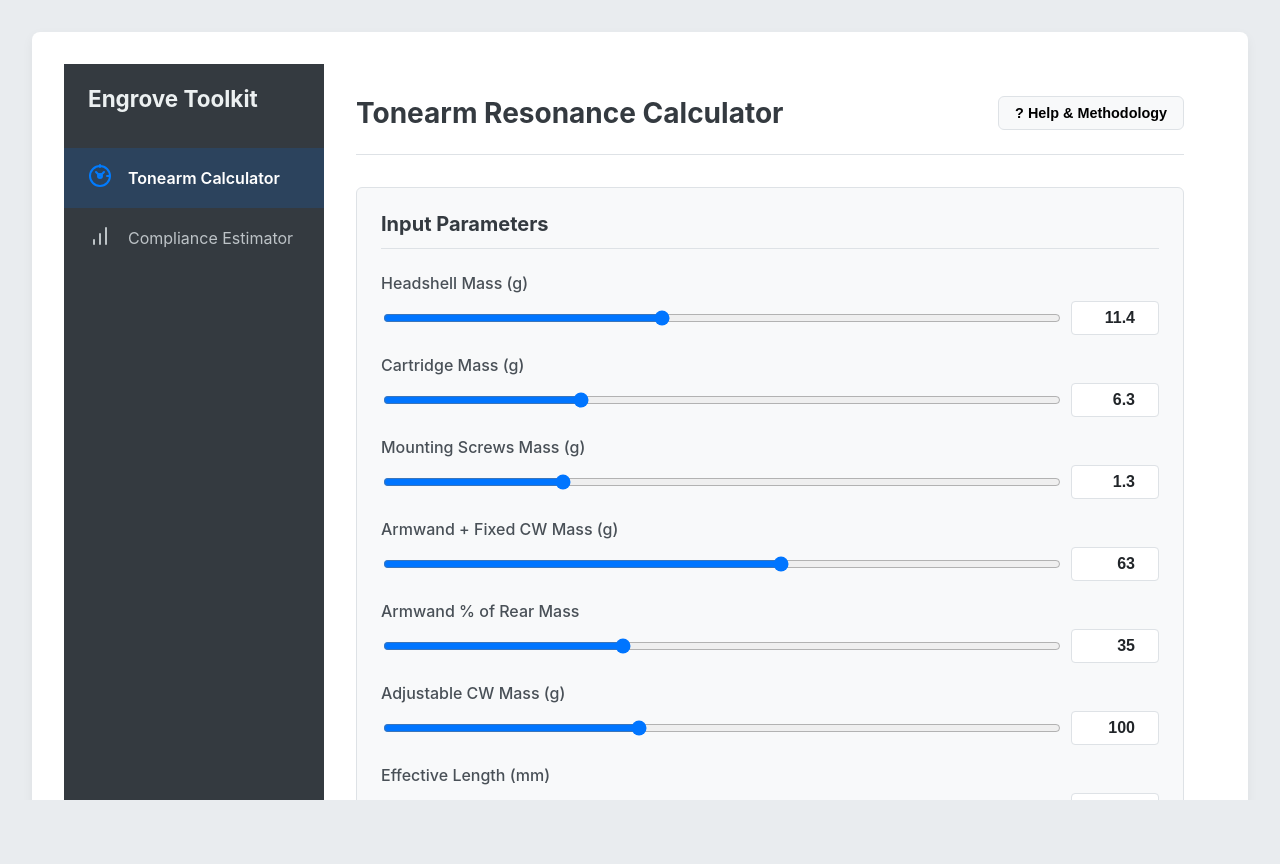
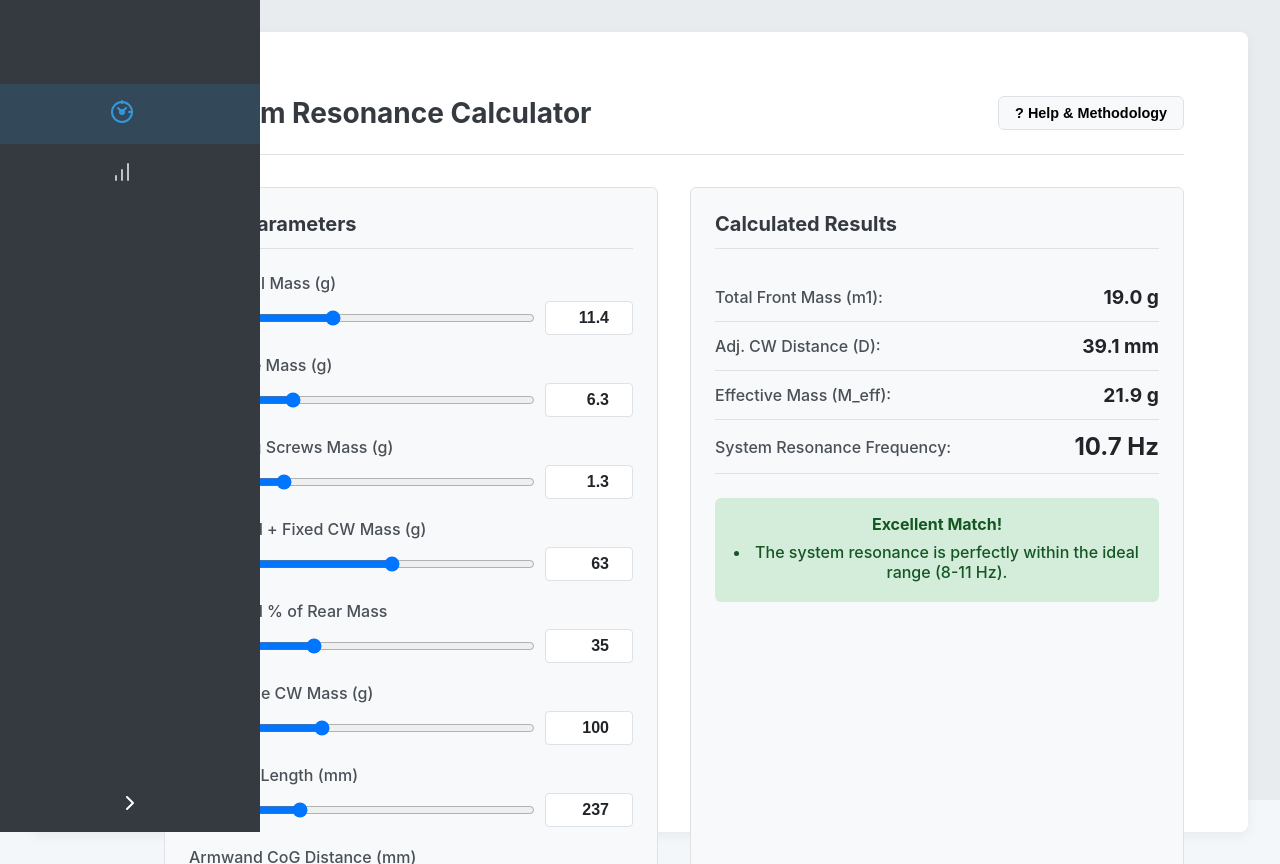
Before and after one commit to Engrove/Turntable, a Vue app: page / in a window 1280 px wide. Before the commit the page ends 800 px from the top, so only its background shows below. Built offline with nearby package versions, Linux system fonts and the light colour scheme.

Commit message:
Update App.vue

```diff
--- a/src/App.vue
+++ b/src/App.vue
@@ -1,13 +1,21 @@
 <script setup>
-import { ref } from 'vue';
+import { ref, watch } from 'vue';
 import { RouterLink, RouterView, useRouter } from 'vue-router';
 
 const router = useRouter();
-const isMenuExpanded = ref(true);
+// Sätt menyn till stängd som standard, speciellt viktigt för mobil
+const isMenuExpanded = ref(false);
 
 const toggleMenu = () => {
   isMenuExpanded.value = !isMenuExpanded.value;
 };
+
+// Stäng menyn automatiskt vid navigering (bra UX på mobil)
+watch(() => router.currentRoute.value, () => {
+  if (isMenuExpanded.value) {
+    isMenuExpanded.value = false;
+  }
+});
 
 const routeIcons = {
   'tonearm-calculator': `<svg xmlns="http://www.w3.org/2000/svg" width="24" height="24" viewBox="0 0 24 24" fill="none" stroke="currentColor" stroke-width="2" stroke-linecap="round" stroke-linejoin="round"><circle cx="12" cy="12" r="10"></circle><circle cx="12" cy="12" r="2"></circle><line x1="12" y1="3" x2="12" y2="1"></line><line x1="19" y1="12" x2="21" y2="12"></line><path d="M16 8L12 12 8 8"></path></svg>`,
@@ -16,7 +24,11 @@ const routeIcons = {
 </script>
 
 <template>
-  <div class="app-layout" :class="{ 'menu-collapsed': !isMenuExpanded }">
+  <div class="app-layout" :class="{ 'menu-expanded': isMenuExpanded }">
+
+    <!-- NYTT: Overlay för att stänga menyn på mobil -->
+    <div v-if="isMenuExpanded" class="menu-overlay" @click="toggleMenu"></div>
+
     <aside class="sidebar">
       <div class="sidebar-header">
         <h3 v-show="isMenuExpanded">Engrove Toolkit</h3>
@@ -27,7 +39,7 @@ const routeIcons = {
           :key="route.name"
           :to="route.path"
           class="nav-link"
-          :title="isMenuExpanded ? route.meta.title : ''"
+          :title="isMenuExpanded ? '' : route.meta.title"
         >
           <span class="nav-icon" v-html="routeIcons[route.name]"></span>
           <span class="nav-text">{{ route.meta.title }}</span>
@@ -39,42 +51,147 @@ const routeIcons = {
         </button>
       </div>
     </aside>
+
     <main class="content-area">
       <RouterView />
     </main>
   </div>
 </template>
 
-<!-- OBS: DENNA ÄR INTE 'SCOPED' - DETTA ÄR NYCKELN TILL LÖSNINGEN -->
+<!-- VIKTIGT: Denna stil är global, inte 'scoped', vilket är korrekt för en huvudlayout -->
 <style>
 :root {
   --sidebar-width-expanded: 260px;
-  --sidebar-width-collapsed: 80px;
+  --sidebar-width-collapsed: 68px; /* Justerad för bättre passform */
+  --header-color: #2c3e50; /* Mörkare färg för bättre kontrast */
+  --accent-color: #3498db; /* En trevligare blå */
 }
+
 html, body, #app {
   height: 100%;
   margin: 0;
   padding: 0;
-  overflow: hidden;
+  background-color: #f4f7f9;
 }
+
 .app-layout {
   display: flex;
   height: 100vh;
 }
+
+/* --- MOBIL-FÖRST STILAR (Off-canvas meny) --- */
 .sidebar {
+  position: fixed;
+  top: 0;
+  left: 0;
+  height: 100%;
+  z-index: 1001; /* Sidomenyn ska vara överst */
+  width: var(--sidebar-width-expanded);
   background-color: var(--header-color);
   color: #ecf0f1;
-  height: 100%;
   display: flex;
   flex-direction: column;
   padding: 1rem 0;
-  flex-shrink: 0;
-  transition: width 0.3s cubic-bezier(0.4, 0, 0.2, 1);
-  width: var(--sidebar-width-expanded);
+  transform: translateX(-100%); /* Dold som standard */
+  transition: transform 0.3s cubic-bezier(0.4, 0, 0.2, 1);
+  box-shadow: 0 0 15px rgba(0,0,0,0.2);
 }
-.app-layout.menu-collapsed .sidebar {
-  width: var(--sidebar-width-collapsed);
+
+.app-layout.menu-expanded .sidebar {
+  transform: translateX(0); /* Visas när menyn är expanderad */
 }
+
+.content-area {
+  flex-grow: 1;
+  padding: 2rem;
+  overflow-y: auto;
+  height: 100vh;
+  box-sizing: border-box;
+  transition: margin-left 0.3s cubic-bezier(0.4, 0, 0.2, 1);
+}
+
+.menu-toggle {
+  position: fixed; /* Knappen är alltid synlig */
+  bottom: 1rem;
+  left: 1rem;
+  z-index: 1002; /* Ovanpå allt annat */
+  background: var(--header-color);
+  color: #fff;
+  border: none;
+  border-radius: 50%;
+  width: 50px;
+  height: 50px;
+  display: flex;
+  align-items: center;
+  justify-content: center;
+  cursor: pointer;
+  box-shadow: 0 4px 8px rgba(0,0,0,0.2);
+  transition: transform 0.3s ease-in-out;
+}
+
+.app-layout.menu-expanded .menu-toggle {
+  transform: rotate(180deg);
+}
+
+.menu-overlay {
+  position: fixed;
+  top: 0;
+  left: 0;
+  width: 100%;
+  height: 100%;
+  background-color: rgba(0, 0, 0, 0.5);
+  z-index: 1000;
+}
+
+/* --- PC/DESKTOP STILAR (min-width: 768px) --- */
+@media (min-width: 768px) {
+  .sidebar {
+    transform: translateX(0); /* Alltid på skärmen */
+    width: var(--sidebar-width-collapsed);
+    transition: width 0.3s cubic-bezier(0.4, 0, 0.2, 1);
+    box-shadow: none;
+  }
+
+  .app-layout.menu-expanded .sidebar {
+    width: var(--sidebar-width-expanded);
+  }
+
+  .content-area {
+    /* Skapa utrymme för den kollapsade menyn */
+    margin-left: var(--sidebar-width-collapsed);
+  }
+
+  .menu-toggle {
+    /* Återställ positionen till inuti sidomenyn */
+    position: relative;
+    bottom: auto;
+    left: auto;
+    width: auto;
+    height: auto;
+    background: none;
+    box-shadow: none;
+    margin: 0 auto; /* Centrera knappen */
+  }
+
+  .menu-toggle-wrap {
+    padding: 0;
+    margin-top: auto; /* Knappen längst ner */
+  }
+
+  .app-layout.menu-expanded .menu-toggle {
+    transform: rotate(0deg); /* Återställ rotation */
+  }
+
+  .app-layout .menu-toggle {
+      transform: rotate(180deg);
+  }
+
+  .menu-overlay {
+    display: none; /* Overlay behövs inte på PC */
+  }
+}
+
+/* --- Gemensamma stilar för menyns innehåll --- */
 .sidebar-header {
   padding: 0 1.5rem;
   margin-bottom: 2rem;
@@ -86,10 +203,12 @@ html, body, #app {
   align-items: center;
 }
 .sidebar-header h3 { margin: 0; }
+
 .main-nav {
   flex-grow: 1;
   overflow: hidden;
 }
+
 .nav-link {
   display: flex;
   align-items: center;
@@ -99,64 +218,40 @@ html, body, #app {
   text-decoration: none;
   transition: background-color 0.2s ease;
   white-space: nowrap;
+  overflow: hidden;
 }
-.app-layout.menu-collapsed .nav-link {
+
+.app-layout:not(.menu-expanded) .nav-link {
   justify-content: center;
   padding: 1rem;
 }
+
 .nav-link:hover {
-  background-color: #495057;
+  background-color: #34495e;
   color: #fff;
 }
+
 .nav-link.router-link-exact-active {
-  background-color: rgba(0, 123, 255, 0.15);
+  background-color: rgba(52, 152, 219, 0.15);
   color: #fff;
   font-weight: 600;
 }
+
 .nav-link.router-link-exact-active .nav-icon {
-  color: var(--accent-color, #007bff);
+  color: var(--accent-color);
 }
+
 .nav-icon {
   flex-shrink: 0;
 }
+
 .nav-text {
   transition: opacity 0.2s cubic-bezier(0.4, 0, 0.2, 1);
   opacity: 1;
 }
-.app-layout.menu-collapsed .nav-text {
+
+.app-layout:not(.menu-expanded) .nav-text {
   opacity: 0;
   width: 0;
 }
-.menu-toggle-wrap {
-  display: flex;
-  justify-content: flex-end;
-  padding: 0 1.5rem;
-}
-.app-layout.menu-collapsed .menu-toggle-wrap {
-  justify-content: center;
-  padding: 0;
-}
-.menu-toggle {
-  background: none;
-  border: none;
-  color: #bdc3c7;
-  cursor: pointer;
-  padding: 0.5rem;
-  border-radius: 50%;
-  transition: background-color 0.2s ease, transform 0.3s ease-in-out;
-}
-.menu-toggle:hover {
-  background-color: #495057;
-  color: #fff;
-}
-.app-layout.menu-collapsed .menu-toggle {
-  transform: rotate(180deg);
-}
-.content-area {
-  flex-grow: 1;
-  padding: 2rem;
-  overflow-y: auto;
-  height: 100vh;
-  min-width: 0; /* Viktigt för flexbox-innehåll */
-}
 </style>
```
